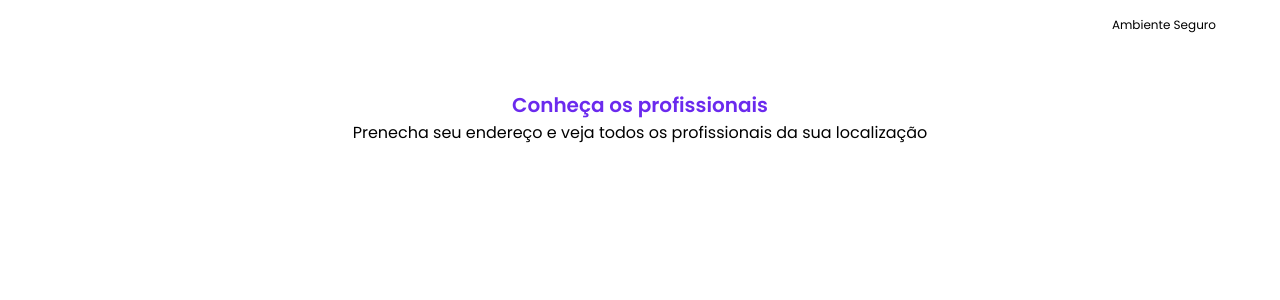
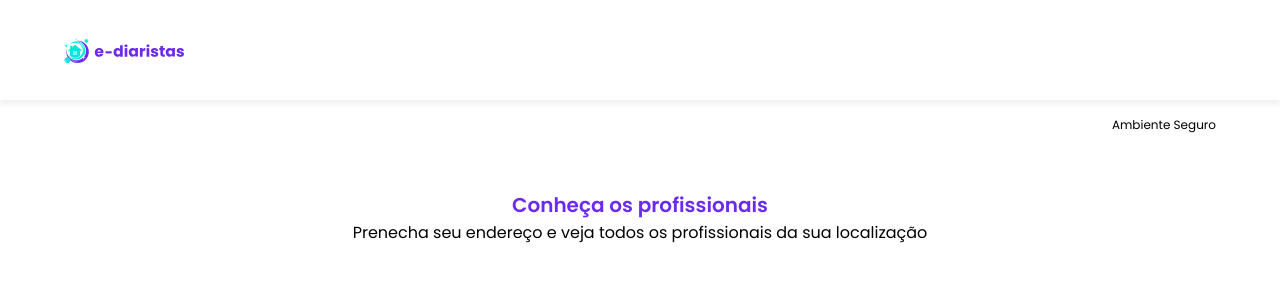
Before and after one commit to BrunaSuelen/treinaweb-multistack, a Next.js app: page / in a window 1280 px wide. Shown: the top 300 px of the page. Built offline with nearby package versions, Linux system fonts and the light colour scheme.

Commit message:
feat: Definição de Header

```diff
--- a/src/pages/_app.tsx
+++ b/src/pages/_app.tsx
@@ -3,6 +3,7 @@
 import { ThemeProvider } from '@mui/material';
 import theme from '../ui/themes/theme';
 import Head from 'next/head';
+import Header from 'ui/components/surfaces/Header/Header';
 
 function MyApp({ Component, pageProps }: AppProps) {
   return (
@@ -25,6 +26,7 @@
         <link href='fonts/tw-icons/css/treinaweb-icons.css' rel='stylesheet' />
       </Head>
       <ThemeProvider theme={theme}>
+        <Header />
         <Component {...pageProps} />
       </ThemeProvider>
     </>
--- /dev/null
+++ b/src/ui/components/surfaces/Header/Header.style.tsx
@@ -0,0 +1,29 @@
+import { styled } from '@mui/material/styles';
+import { AppBar } from '@mui/material';
+
+export const HeaderAppBar = styled(AppBar)`
+  background-color: ${({ theme }) => theme.palette.background.paper};
+  box-shadow: 0px 5px 4px rgba(0, 0, 0, 0.05);
+
+  ${({ theme }) => theme.breakpoints.up('md')} {
+    .MuiToolbar-root {
+      height: 100px;
+    }
+  }
+
+  ${({ theme }) => theme.breakpoints.down('md')} {
+    .MuiToolbar-root {
+      display: flex;
+      justify-content: center;
+    }
+  }
+`;
+
+export const HeaderLogo = styled('img')`
+  height: 25px;
+  ${({ theme }) => theme.breakpoints.up('md')} {
+    .MuiToolbar-root {
+      height: 47px;
+    }
+  }
+`;
--- /dev/null
+++ b/src/ui/components/surfaces/Header/Header.tsx
@@ -0,0 +1,15 @@
+import React from 'react';
+import { Toolbar, Container } from '@mui/material';
+import { HeaderAppBar, HeaderLogo } from './Header.style';
+
+const Header = () => {
+  return (
+    <HeaderAppBar position={'sticky'}>
+      <Toolbar component={Container}>
+        <HeaderLogo src={'img/logos/logo.svg'} alt={'e-diaristas'} />
+      </Toolbar>
+    </HeaderAppBar>
+  );
+};
+
+export default Header;
```
